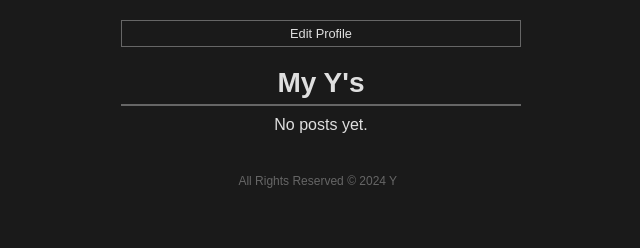
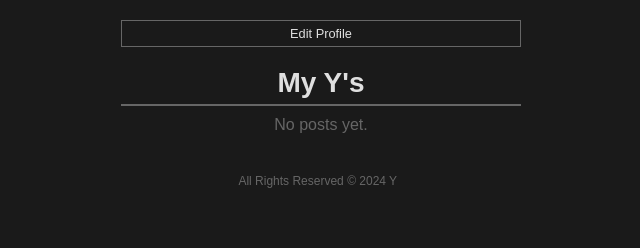
Before and after one commit to tylerbui/project3, a Django app: page /profile/1 in a window 1280 px wide. Shown: the part 106-354 px from the top of the page, without its empty margins (319-959 px from the left). Run offline with Django 4.2, Linux system fonts and the light colour scheme; the visitor is signed in with stand-in values (Sample User, id 1); data that the repository does not hold is empty.

Commit message:
updates css

```diff
--- a/main_app/static/css/style.css
+++ b/main_app/static/css/style.css
@@ -395,6 +395,11 @@ body > main > form > p > label {
     max-height: 100px;
 }
 
+/*comments p */
+body > main > p {
+    color:var(--secondary-text);
+}
+
 /* post comment btn */
 body > main > div.comment-form > form > button {
     width: 90%;
@@ -434,7 +439,7 @@ input {
     margin-top: 5px;
     margin-bottom: 5px;
     background-color: var(--main-background);
-    border-radius: 5px;
+    /* border-radius: 5px; */
     border: 1px solid var(--secondary-text);
     color: var(--main-text);
 }
```
